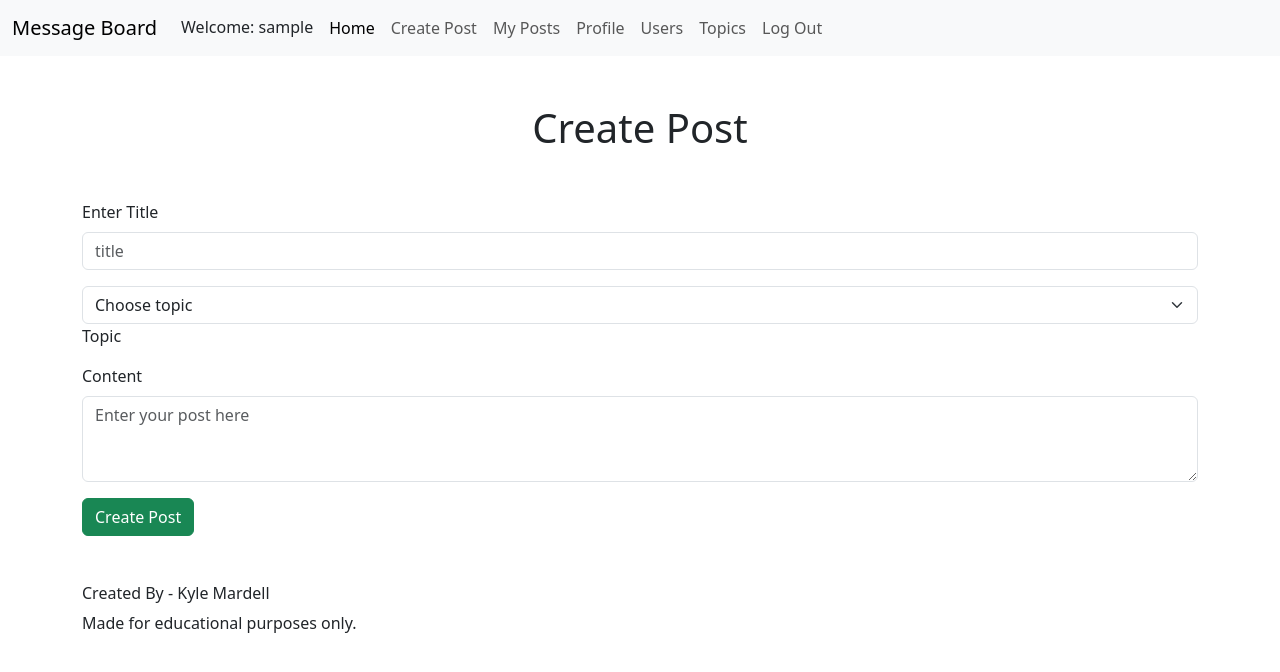
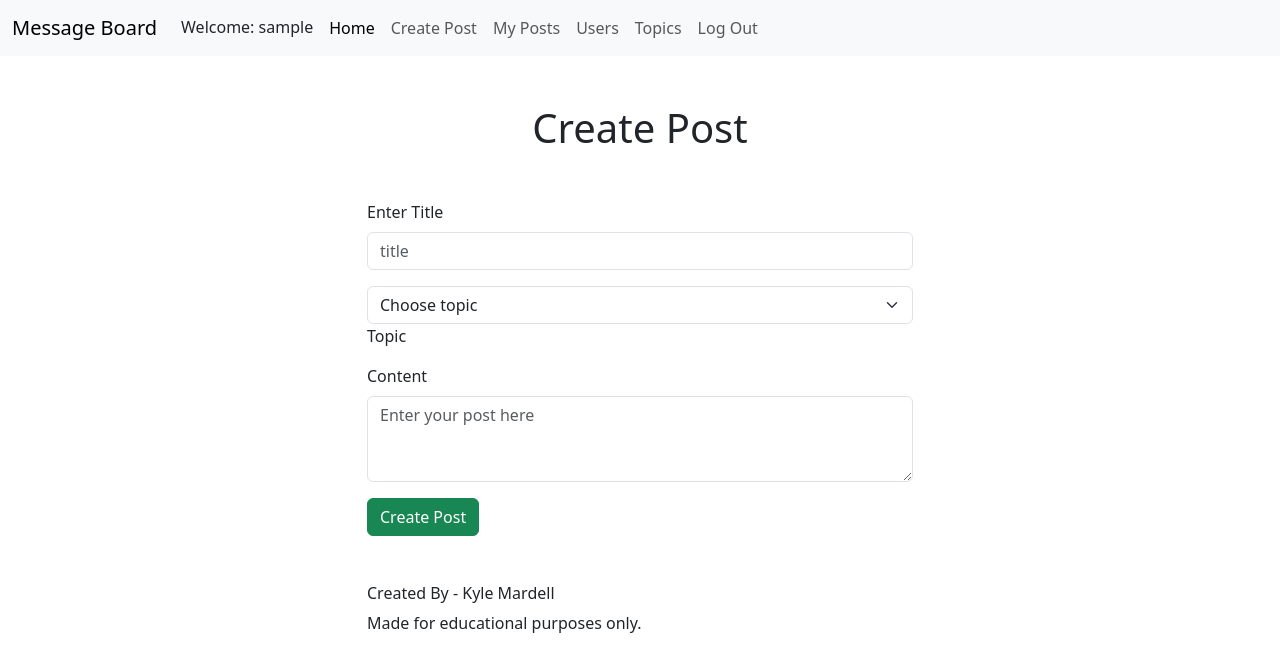
Before and after one commit to KyleMardell/meassage-board-flask-app, a Flask app: page /create_post in a window 1280 px wide. Shown: the top 672 px of the page. Run offline with Flask 3, Linux system fonts and the light colour scheme; the visitor is signed in with stand-in values (Sample User, id 1); data that the repository does not hold is empty.

Commit message:
Add layout styles for larger screens on all pages. Remove profile page.

```diff
--- a/messageboard/routes.py
+++ b/messageboard/routes.py
@@ -202,12 +202,3 @@ def users():
     users = list(User.query.order_by(User.id).all())
 
     return render_template('users.html', users=users, username=username)
-
-
-# Profile
-@app.route('/profile')
-@login_required
-def profile():
-    username = session.get('username', None)
-    user_id = session.get('user_id', None)
-    return render_template('profile.html', username=username, user_id=user_id)
--- a/messageboard/templates/base.html
+++ b/messageboard/templates/base.html
@@ -34,9 +34,6 @@
                         <li class="nav-item">
                             <a class="nav-link" href="{{ url_for('my_posts') }}">My Posts</a>
                         </li>
-                        <li class="nav-item">
-                            <a class="nav-link" href="{{ url_for('profile') }}">Profile</a>
-                        </li>
                         {% if session['user_is_admin'] == True %}
                         <li class="nav-item">
                             <a class="nav-link" href="{{ url_for('users') }}">Users</a>
@@ -63,8 +60,8 @@
     </main>
     <footer>
         <div class="container mt-5">
-            <div class="row">
-                <div class="col">
+            <div class="row d-flex justify-content-center">
+                <div class="col col-lg-6">
                     <h6>Created By - Kyle Mardell</h6>
                     <p>Made for educational purposes only.</p>
                 </div>
--- a/messageboard/templates/create_post.html
+++ b/messageboard/templates/create_post.html
@@ -7,8 +7,8 @@
             <h1 class="text-center m-5">Create Post</h1>
         </div>
     </div>
-    <div class="row">
-        <div class="col">
+    <div class="row d-flex justify-content-center">
+        <div class="col col-lg-6">
             <form method="POST" action="{{ url_for('create_post') }}">
                 <div class="mb-3">
                     <label for="post-title" class="form-label">Enter Title</label>
--- a/messageboard/templates/my_posts.html
+++ b/messageboard/templates/my_posts.html
@@ -7,8 +7,8 @@
             <h1 class="text-center m-5">My Posts</h1>
         </div>
     </div>
-    <div class="row">
-        <div class="col">
+    <div class="row d-flex justify-content-center">
+        <div class="col col-lg-6">
             {% for post in posts %}
             <div class="card">
                 <div class="card-header">
--- a/messageboard/templates/topics.html
+++ b/messageboard/templates/topics.html
@@ -9,7 +9,7 @@
         </div>
     </div>
     {% if session['user_is_admin'] == True %}
-    <div class="row">
+    <div class="row d-flex justify-content-center">
         <div class="col col-lg-6 d-flex justify-content-center">
             <a href="{{ url_for('create_topic') }}" class="btn btn-primary btn-lg my-3">Create Topic</a>
         </div>
--- a/messageboard/templates/users.html
+++ b/messageboard/templates/users.html
@@ -20,7 +20,8 @@
             {% endwith %}
         </div>
     </div>
-    <div class="row">
+    <div class="row d-flex justify-content-center">
+        <div class="col col-lg-6">
             {% if session['user_is_admin'] == True %}
             <form method="POST" action="{{ url_for('users') }}">
                 {% for user in users %}
@@ -41,6 +42,7 @@
             <h3>Sorry this is an admin only page</h3>
             {% endif %}
         </div>
+    </div>
 </section>
 
 {% endblock %}
```
Also changed, not shown: messageboard/templates/profile.html (deleted, +0 -20 lines). Lines whose indentation alone changed are shown as unchanged.
